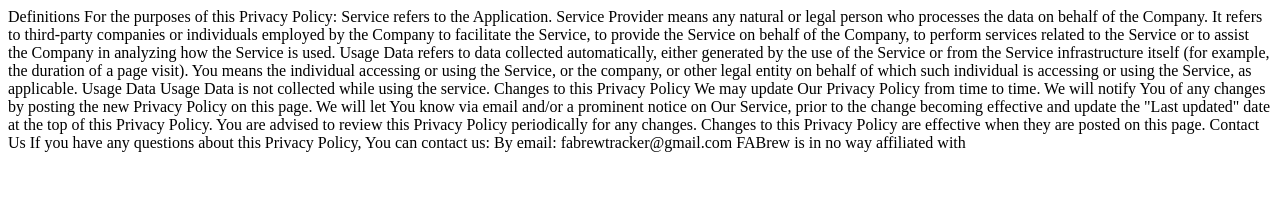
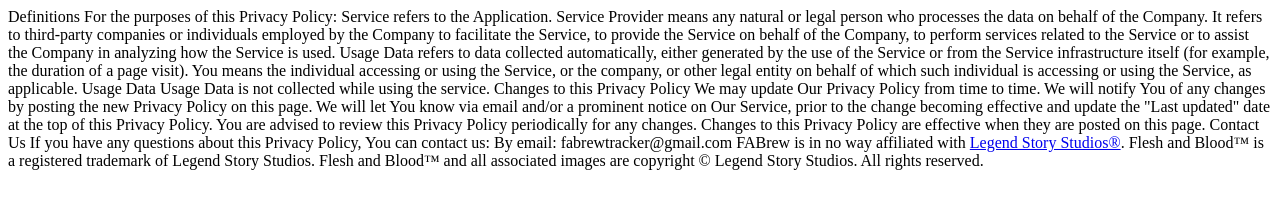
Before and after one commit to FABrew/fabrew.github.io, a plain HTML site: page index.html in a window 1280 px wide. Drawn offline with Linux system fonts and the light colour scheme.

Commit message:
closing quote

```diff
--- a/index.html
+++ b/index.html
@@ -28,7 +28,7 @@
 
   By email: fabrewtracker@gmail.com
 
-FABrew is in no way affiliated with <a href="https://legendstory.com/>Legend Story Studios®</a>. Flesh and Blood™ is a registered trademark of Legend Story Studios. Flesh and Blood™ and all associated images are copyright © Legend Story Studios. All rights reserved.
+  FABrew is in no way affiliated with <a href="https://legendstory.com/">Legend Story Studios®</a>. Flesh and Blood™ is a registered trademark of Legend Story Studios. Flesh and Blood™ and all associated images are copyright © Legend Story Studios. All rights reserved.
 
   </body>
 </html>
```
Lines whose indentation alone changed are shown as unchanged.
